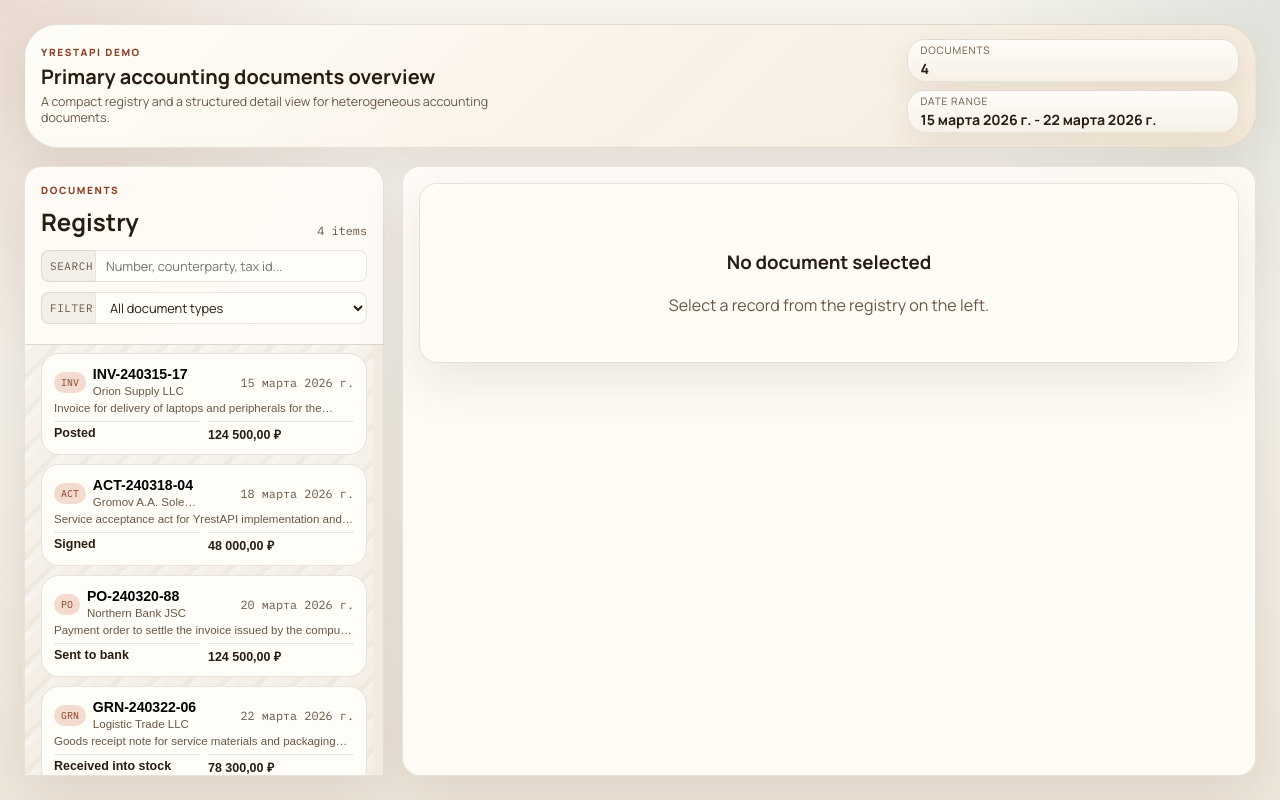
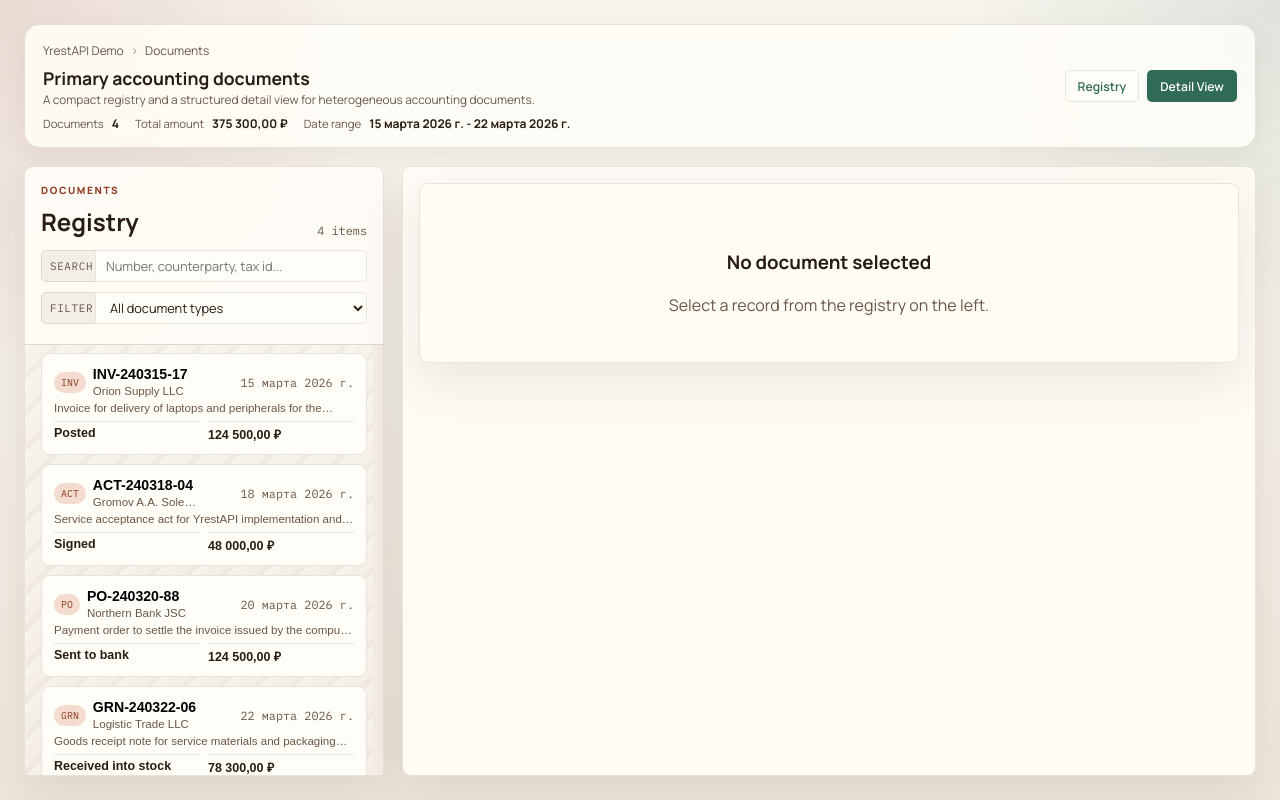
Before and after one commit to SergePauli/YrestAPI_Demo, a website with bundled scripts: page index.html in a window 1280 px wide. Built offline with nearby package versions, Linux system fonts and the light colour scheme; files whose address does not match are found by name.

Commit message:
Refine hero layout and split registry stats flow

```diff
--- a/app.js
+++ b/app.js
@@ -395,6 +395,7 @@ function createInitialState() {
     heroPinnedCollapsed: false,
     heroForcedVisible: false,
     heroStats: null,
+    heroStatsLoaded: false,
     lastRegistryScrollTop: 0,
     lastDetailsScrollTop: 0,
     registryCache: new Map(),
@@ -461,7 +462,7 @@ function buildRegistryFilters(app, extraFilters = {}) {
   }
 
   if (app.state.search.trim()) {
-    filters["number_or_counterparty.name_or_counterparty.tax_id_or_summary__cnt"] = app.state.search.trim();
+    filters["number_or_counterparty.name_or_counterparty.tin_or_summary__cnt"] = app.state.search.trim();
   }
 
   return {
@@ -471,17 +472,22 @@ function buildRegistryFilters(app, extraFilters = {}) {
 }
 
 function buildStatRequest(app) {
-  const filters = buildRegistryFilters(app);
-
   return {
     model: "Document",
-    filters,
+    filters: {},
     aggregates: {
       total_amount: { fn: "sum", field: "amount" },
       avg_amount: { fn: "avg", field: "amount" },
       min_date: { fn: "min", field: "document_date" },
       max_date: { fn: "max", field: "document_date" },
     },
+  };
+}
+
+function buildRegistryStatRequest(app) {
+  return {
+    model: "Document",
+    filters: buildRegistryFilters(app),
   };
 }
 
@@ -663,18 +669,17 @@ function ensureSelection(app, registryDocuments) {
 }
 
 function buildLocalHeroStats(app) {
-  const filteredDocuments = getFilteredDocuments(app);
-  const totalAmount = filteredDocuments.reduce((sum, document) => sum + document.amount, 0);
-  const dates = filteredDocuments.map((document) => document.date).sort();
+  const totalAmount = app.documents.reduce((sum, document) => sum + document.amount, 0);
+  const dates = app.documents.map((document) => document.date).sort();
 
   return [
-    { label: "Documents", value: String(filteredDocuments.length) },
+    { label: "Documents", value: String(app.documents.length) },
     { label: "Total amount", value: formatMoney(totalAmount, "RUB") },
     {
       label: "Average amount",
       value:
-        filteredDocuments.length > 0
-          ? formatMoney(totalAmount / filteredDocuments.length, "RUB")
+        app.documents.length > 0
+          ? formatMoney(totalAmount / app.documents.length, "RUB")
           : formatMoney(0, "RUB"),
     },
     {
@@ -714,7 +719,10 @@ function renderStats(app) {
 
   const stats = app.state.heroStats ?? buildLocalHeroStats(app);
   const visibleStats = stats.filter(
-    (stat) => stat.label === "Documents" || stat.label === "Date range"
+    (stat) =>
+      stat.label === "Documents" ||
+      stat.label === "Total amount" ||
+      stat.label === "Date range"
   );
 
   app.elements.heroStats.innerHTML = visibleStats
@@ -735,27 +743,39 @@ function renderRegistryViewport(app) {
 }
 
 async function loadHeroStats(app) {
-  if (!app.apiClient) return;
+  if (!app.apiClient || app.state.heroStatsLoaded) return;
 
   try {
     const payload = await app.apiClient.fetchStats(buildStatRequest(app));
     const stats = buildRemoteHeroStats(app, payload);
     if (!stats) return;
-    app.state.registryTotalCount = Number(payload.count ?? 0);
     app.state.heroStats = stats;
+    app.state.heroStatsLoaded = true;
     renderStats(app);
-    if (isRemoteRegistryEnabled(app)) {
-      await app.loadRegistryPage({ force: true });
-    }
   } catch (_error) {
     app.state.registryLoadError = true;
-    app.state.registryTotalCount = documents.length;
     app.state.heroStats = null;
     app.win?.console?.warn?.(
       `YrestAPI stats request failed for ${app.apiBaseUrl || "same-origin"}; falling back to local demo data.`
     );
     renderStats(app);
     app.render();
+  }
+}
+
+async function loadRegistryStats(app) {
+  if (!app.apiClient) return;
+
+  try {
+    const payload = await app.apiClient.fetchStats(buildRegistryStatRequest(app));
+    app.state.registryTotalCount = Number(payload?.count ?? 0);
+    app.state.registryLoadError = false;
+  } catch (_error) {
+    app.state.registryLoadError = true;
+    app.state.registryTotalCount = documents.length;
+    app.win?.console?.warn?.(
+      `YrestAPI registry stats request failed for ${app.apiBaseUrl || "same-origin"}; falling back to local demo data.`
+    );
   }
 }
 
@@ -1028,7 +1048,6 @@ async function loadRegistryPage(app, { force = false } = {}) {
 
 async function refreshRegistry(app) {
   if (isRemoteRegistryEnabled(app)) {
-    app.state.heroStats = null;
     app.state.registryCache = new Map();
     app.state.registryOffset = 0;
     app.state.registryLimit = 0;
@@ -1046,7 +1065,12 @@ async function refreshRegistry(app) {
       app.elements.documentList.scrollTop = 0;
     }
     app.render();
-    await app.loadHeroStats();
+    await loadRegistryStats(app);
+    if (!app.state.registryLoadError) {
+      await app.loadRegistryPage({ force: true });
+    } else {
+      app.render();
+    }
     return;
   }
 
@@ -1438,6 +1462,9 @@ function createApp({
     loadHeroStats() {
       return loadHeroStats(app);
     },
+    loadRegistryStats() {
+      return loadRegistryStats(app);
+    },
     loadRegistryPage(options) {
       return loadRegistryPage(app, options);
     },
@@ -1470,6 +1497,9 @@ function createApp({
       app.renderTypeFilter();
       app.bindEvents();
       app.render();
+      if (app.apiClient) {
+        void app.loadHeroStats();
+      }
       void app.refreshRegistry();
       return app;
     },
@@ -1488,6 +1518,7 @@ if (typeof module !== "undefined" && module.exports) {
     buildRemoteHeroStats,
     buildRegistryFilters,
     buildStatRequest,
+    buildRegistryStatRequest,
     buildRegistryPageRequest,
     docTypes,
     documents,
--- a/index.html
+++ b/index.html
@@ -15,14 +15,24 @@
   <body>
     <div class="page-shell" id="page-shell">
       <header class="hero">
-        <div class="hero-copy-block">
-          <p class="eyebrow">YrestAPI Demo</p>
-          <h1>Primary accounting documents overview</h1>
-          <p class="hero-copy">
-            A compact registry and a structured detail view for heterogeneous accounting documents.
-          </p>
+        <div class="hero-main">
+          <nav class="hero-breadcrumbs" aria-label="Breadcrumb">
+            <span>YrestAPI Demo</span>
+            <span class="hero-breadcrumb-sep">›</span>
+            <span>Documents</span>
+          </nav>
+          <div class="hero-copy-block">
+            <h1>Primary accounting documents</h1>
+            <p class="hero-copy">
+              A compact registry and a structured detail view for heterogeneous accounting documents.
+            </p>
+          </div>
+          <div class="hero-stats" id="hero-stats"></div>
         </div>
-        <div class="hero-stats" id="hero-stats"></div>
+        <div class="hero-actions">
+          <button class="hero-action ghost" type="button">Registry</button>
+          <button class="hero-action primary" type="button">Detail View</button>
+        </div>
       </header>
 
       <main class="workspace">
--- a/styles.css
+++ b/styles.css
@@ -12,9 +12,9 @@
   --ok: #2f6b57;
   --warn: #8c5b0b;
   --shadow: 0 18px 50px rgba(73, 42, 17, 0.10);
-  --radius-lg: 28px;
-  --radius-md: 18px;
-  --radius-sm: 12px;
+  --radius-lg: 14px;
+  --radius-md: 9px;
+  --radius-sm: 6px;
   --registry-card-height: 102px;
   --registry-row-gap: 9px;
   --hero-shell-height: 124px;
@@ -64,18 +64,15 @@ body::before {
 }
 
 .hero {
-  display: grid;
-  grid-template-columns: minmax(0, 1.8fr) minmax(220px, 0.7fr);
-  gap: 14px;
-  padding: 14px 16px;
+  display: flex;
+  justify-content: space-between;
+  gap: 18px;
+  padding: 16px 18px;
   border: 1px solid var(--line);
-  border-radius: calc(var(--radius-lg) + 6px);
-  background:
-    linear-gradient(135deg, rgba(255, 253, 248, 0.95), rgba(243, 231, 214, 0.9)),
-    var(--surface);
-  box-shadow: var(--shadow);
-  align-items: stretch;
-  overflow: hidden;
+  border-radius: calc(var(--radius-lg) + 2px);
+  background: rgba(255, 253, 248, 0.88);
+  box-shadow: 0 8px 24px rgba(73, 42, 17, 0.06);
+  align-items: center;
   min-height: var(--hero-shell-height);
 }
 
@@ -96,28 +93,47 @@ body::before {
 
 .hero h1 {
   max-width: 30ch;
-  font-size: clamp(1.25rem, 1.35vw, 1.8rem);
-  line-height: 1.04;
+  font-size: clamp(1.1rem, 1.1vw, 1.45rem);
+  line-height: 1.08;
 }
 
 .hero-copy {
-  max-width: 62ch;
-  margin: 6px 0 0;
+  max-width: 72ch;
+  margin: 4px 0 0;
   color: var(--text-soft);
-  font-size: 0.78rem;
-  line-height: 1.35;
+  font-size: 0.74rem;
+  line-height: 1.3;
+}
+
+.hero-main {
+  min-width: 0;
+  display: grid;
+  gap: 10px;
+}
+
+.hero-breadcrumbs {
+  display: inline-flex;
+  flex-wrap: wrap;
+  align-items: center;
+  gap: 7px;
+  color: var(--text-soft);
+  font-size: 0.75rem;
+}
+
+.hero-breadcrumb-sep {
+  color: rgba(106, 87, 70, 0.65);
 }
 
 .hero-copy-block {
   min-height: 0;
-  align-self: center;
+  align-self: start;
 }
 
 .hero-stats {
-  display: grid;
-  grid-template-columns: 1fr;
-  gap: 8px;
-  align-self: stretch;
+  display: flex;
+  flex-wrap: wrap;
+  gap: 16px;
+  align-items: baseline;
   min-width: 0;
   min-height: 0;
 }
@@ -138,29 +154,62 @@ body::before {
 .stat-card {
   min-width: 0;
   min-height: 0;
-  padding: 10px 12px;
-  display: grid;
-  align-content: center;
-  justify-items: start;
+  padding: 0;
+  display: inline-flex;
+  align-items: baseline;
+  gap: 8px;
   text-align: left;
-  background:
-    linear-gradient(180deg, rgba(255, 253, 249, 0.96), rgba(246, 239, 230, 0.9)),
-    var(--surface);
-  box-shadow: 0 12px 30px rgba(73, 42, 17, 0.08);
+  background: transparent;
+  box-shadow: none;
+  border: 0;
+  white-space: nowrap;
 }
 
 .stat-card strong {
-  display: block;
-  margin-top: 4px;
-  font-size: 0.88rem;
-  line-height: 1.2;
+  display: inline;
+  margin-top: 0;
+  font-size: 0.75rem;
+  line-height: 1;
+  font-weight: 700;
 }
 
 .stat-card span {
   color: var(--text-soft);
-  font-size: 0.64rem;
-  text-transform: uppercase;
-  letter-spacing: 0.08em;
+  font-size: 0.71rem;
+  line-height: 1;
+  text-transform: none;
+  letter-spacing: 0;
+}
+
+.hero-actions {
+  display: inline-flex;
+  align-items: center;
+  gap: 8px;
+  flex-shrink: 0;
+}
+
+.hero-action {
+  height: 32px;
+  padding: 0 12px;
+  border-radius: 5px;
+  border: 1px solid var(--line);
+  background: rgba(255, 253, 248, 0.92);
+  color: var(--text);
+  font: inherit;
+  font-size: 0.76rem;
+  font-weight: 600;
+  cursor: pointer;
+}
+
+.hero-action.primary {
+  border-color: rgba(47, 107, 87, 0.18);
+  background: #2f6b57;
+  color: #fffdf8;
+}
+
+.hero-action.ghost {
+  color: var(--ok);
+  background: rgba(255, 253, 248, 0.92);
 }
 
 .workspace {
@@ -240,7 +289,7 @@ body::before {
   place-items: center;
   border: 1px solid var(--line);
   border-right: 0;
-  border-radius: 8px 0 0 8px;
+  border-radius: 5px 0 0 5px;
   background: rgba(242, 238, 231, 0.95);
   color: var(--text-soft);
   padding: 0 8px;
@@ -258,7 +307,7 @@ body::before {
   height: 32px;
   padding: 6px 10px;
   border: 1px solid var(--line);
-  border-radius: 8px;
+  border-radius: 5px;
   background: var(--surface-strong);
   color: var(--text);
   font: inherit;
@@ -268,7 +317,7 @@ body::before {
 
 .field-control input,
 .field-control select {
-  border-radius: 0 8px 8px 0;
+  border-radius: 0 5px 5px 0;
 }
 
 .field-control select {
@@ -638,7 +687,7 @@ body::before {
   margin-top: 14px;
   overflow-x: auto;
   border: 1px solid var(--line);
-  border-radius: 14px;
+  border-radius: 8px;
   background: rgba(255, 253, 249, 0.92);
 }
 
@@ -710,10 +759,18 @@ body::before {
 }
 
 @media (max-width: 1120px) {
-  .hero,
   .workspace,
   .meta-grid {
     grid-template-columns: 1fr;
+  }
+
+  .hero {
+    display: grid;
+    gap: 12px;
+  }
+
+  .hero-actions {
+    justify-content: start;
   }
 
   .document-list {
```
Also changed, not shown: test/app.test.js (+29 -6 lines).
